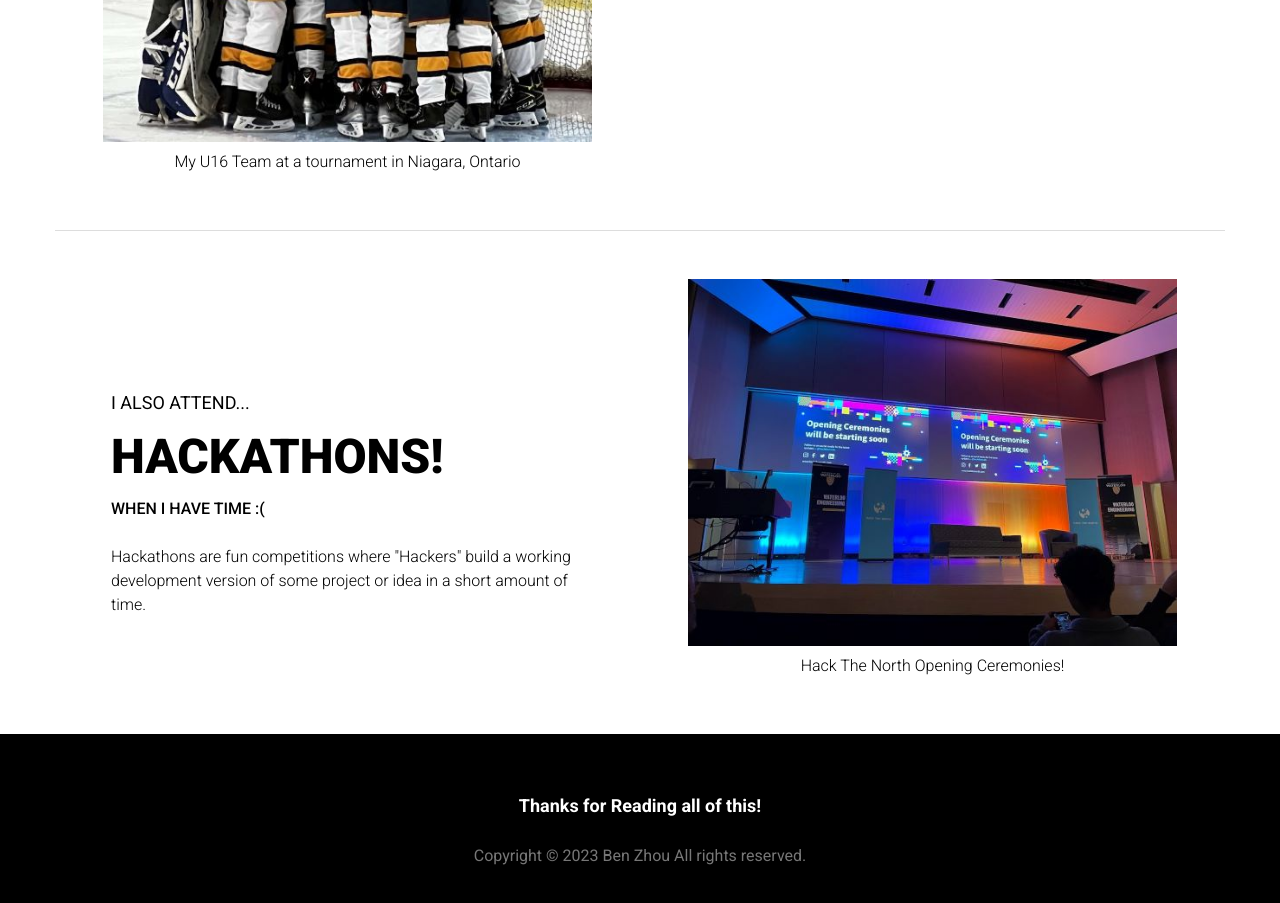
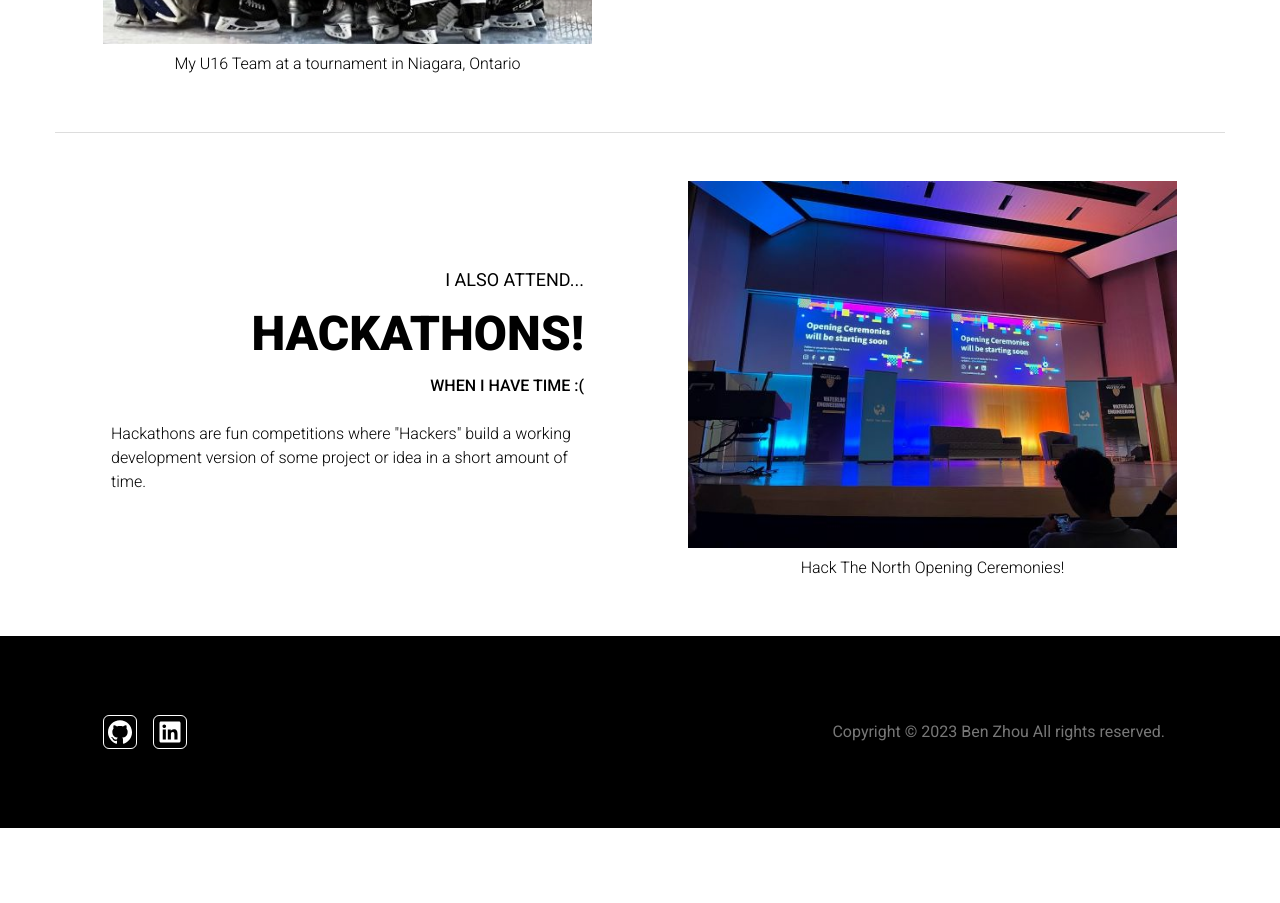
Before and after one commit to Leg3ndary/ben-portfolio, a Next.js app: page / in a window 1280 px wide. Shown: the part 1360-2263 px from the top of the page. After the commit the page ends 2188 px from the top, so only its background shows below. Built offline with nearby package versions, Linux system fonts and the light colour scheme.

Commit message:
Fix stuff

```diff
--- a/package.json
+++ b/package.json
@@ -14,7 +14,8 @@
         "eslint": "^8.38.0",
         "framer-motion": "^10.16.4",
         "next": "^13.3.0",
-        "prettier": "^2.8.7"
+        "prettier": "^2.8.7",
+        "react-icons": "^4.12.0"
     },
     "devDependencies": {
         "@types/node": "20.6.0",
--- a/src/components/Footer.tsx
+++ b/src/components/Footer.tsx
@@ -1,15 +1,58 @@
+import { ImGithub } from "react-icons/im";
+import { FaLinkedin } from "react-icons/fa";
+import { motion } from "framer-motion";
+
 export default function Footer() {
     return (
         <div className="flex justify-center w-full h-48 bg-black">
             <div className="flex w-[1170px]">
                 <div className="flex flex-row flex-wrap w-full h-full">
-                    <div className="flex flex-col justify-center w-full h-full p-12">
-                        <h1 className="p-3 text-lg font-bold text-center text-white">
-                            Thanks for Reading all of this!
-                        </h1>
-                        <p className="p-3 text-base text-[#777777] text-center">
-                            Copyright © 2023 Ben Zhou All rights reserved.
-                        </p>
+                    <div className="flex flex-row items-center justify-center w-full h-full p-12">
+                        <div className="flex justify-start flex-1 gap-4">
+                            <motion.div
+                                initial={{ scale: 1 }}
+                                whileHover={{ scale: 1.2 }}
+                                transition={{
+                                    type: "spring",
+                                    stiffness: 300,
+                                    damping: 20,
+                                }}
+                                whileTap={{ scale: 0.9 }}
+                            >
+                                <div className="p-1 transition border border-white rounded-md group hover:border-transparent">
+                                    <a
+                                        href="https://github.com/Leg3ndary"
+                                        target="_blank"
+                                    >
+                                        <ImGithub className="w-6 h-6 transition hover:text-[#9f7be1] text-white" />
+                                    </a>
+                                </div>
+                            </motion.div>
+                            <motion.div
+                                initial={{ scale: 1 }}
+                                whileHover={{ scale: 1.2 }}
+                                transition={{
+                                    type: "spring",
+                                    stiffness: 300,
+                                    damping: 20,
+                                }}
+                                whileTap={{ scale: 0.9 }}
+                            >
+                                <div className="p-1 transition border border-white rounded-md group hover:border-transparent">
+                                    <a
+                                        href="https://www.linkedin.com/in/ben-zhou06/"
+                                        target="_blank"
+                                    >
+                                        <FaLinkedin className="w-6 h-6 text-white transition hover:text-[#0077B5]" />
+                                    </a>
+                                </div>
+                            </motion.div>
+                        </div>
+                        <div className="flex-1">
+                            <p className="p-3 text-base text-[#777777] text-right">
+                                Copyright © 2023 Ben Zhou All rights reserved.
+                            </p>
+                        </div>
                     </div>
                 </div>
             </div>
--- a/src/components/Navigation.tsx
+++ b/src/components/Navigation.tsx
@@ -2,7 +2,7 @@ import Logo from "@/assets/home/logo.png";
 import Image from "next/image";
 import Link from "next/link";
 import { useState, useEffect } from "react";
-import { motion } from "framer-motion";
+import { AnimatePresence, motion } from "framer-motion";
 
 export default function Navigation() {
     const [scrollY, setScrollY] = useState(0);
@@ -115,7 +115,14 @@ export default function Navigation() {
                     </div>
                 </div>
             </div>
-            <div className="relative flex flex-col w-full h-auto p-4 transition-all duration-1000 bg-black lg:hidden">
+            <AnimatePresence>
+                {isOpen && (
+                    <motion.div
+                        className="relative flex flex-col w-full h-auto p-4 transition-all duration-1000 bg-black lg:hidden"
+                        initial={{ opacity: 0 }}
+                        animate={{ opacity: 1 }}
+                        exit={{ opacity: 0 }}
+                    >
                         <Link
                             className="p-2 text-xl font-bold text-center text-white"
                             href="/"
@@ -128,7 +135,9 @@ export default function Navigation() {
                         >
                             PROJECTS
                         </Link>
-            </div>
+                    </motion.div>
+                )}
+            </AnimatePresence>
         </div>
     );
 }
--- a/src/pages/index.tsx
+++ b/src/pages/index.tsx
@@ -89,7 +89,13 @@ export default function Home() {
                     </div>
                 </motion.div>
             </div>
-            <div className="flex justify-center w-full pt-[360px] lg:pt-32">
+            <motion.div
+                className="flex justify-center w-full pt-[360px] lg:pt-32"
+                initial={{ opacity: 0 }}
+                whileInView={{ opacity: 1 }}
+                transition={{ duration: 1 }}
+                viewport={{ once: true, amount: 0.8 }}
+            >
                 <div className="flex w-11/12 lg:w-[1170px] lg:flex-row flex-col">
                     <div className="flex flex-col justify-center w-full h-full p-12 -mb-[100px] lg:w-1/2 lg:mb-0">
                         <Image
@@ -121,13 +127,19 @@ export default function Home() {
                         </p>
                     </div>
                 </div>
-            </div>
+            </motion.div>
             <div className="flex justify-center w-full">
                 <div className="w-10/12 lg:w-[1170px] h-[1px] bg-[#dddddd]" />
             </div>
-            <div className="flex justify-center w-full">
+            <motion.div
+                className="flex justify-center w-full"
+                initial={{ opacity: 0 }}
+                whileInView={{ opacity: 1 }}
+                transition={{ duration: 1 }}
+                viewport={{ once: true, amount: 0.8 }}
+            >
                 <div className="flex w-11/12 lg:w-[1170px] lg:flex-row flex-col">
-                    <div className="flex flex-col justify-center w-full h-full p-12 pb-0 lg:w-1/2">
+                    <div className="flex flex-col items-end justify-center w-full h-full p-12 lg:w-1/2">
                         <h3 className="p-2 text-lg">I ALSO ATTEND...</h3>
                         <h2 className="p-2 text-3xl font-black lg:text-5xl">
                             HACKATHONS!
@@ -155,7 +167,7 @@ export default function Home() {
                         </p>
                     </div>
                 </div>
-            </div>
+            </motion.div>
         </>
     );
 }
```
Also changed, not shown: src/assets/home/hockey.jpg, 1 other file (tests, documents, lock files or other folders). Lines whose indentation alone changed are shown as unchanged.
